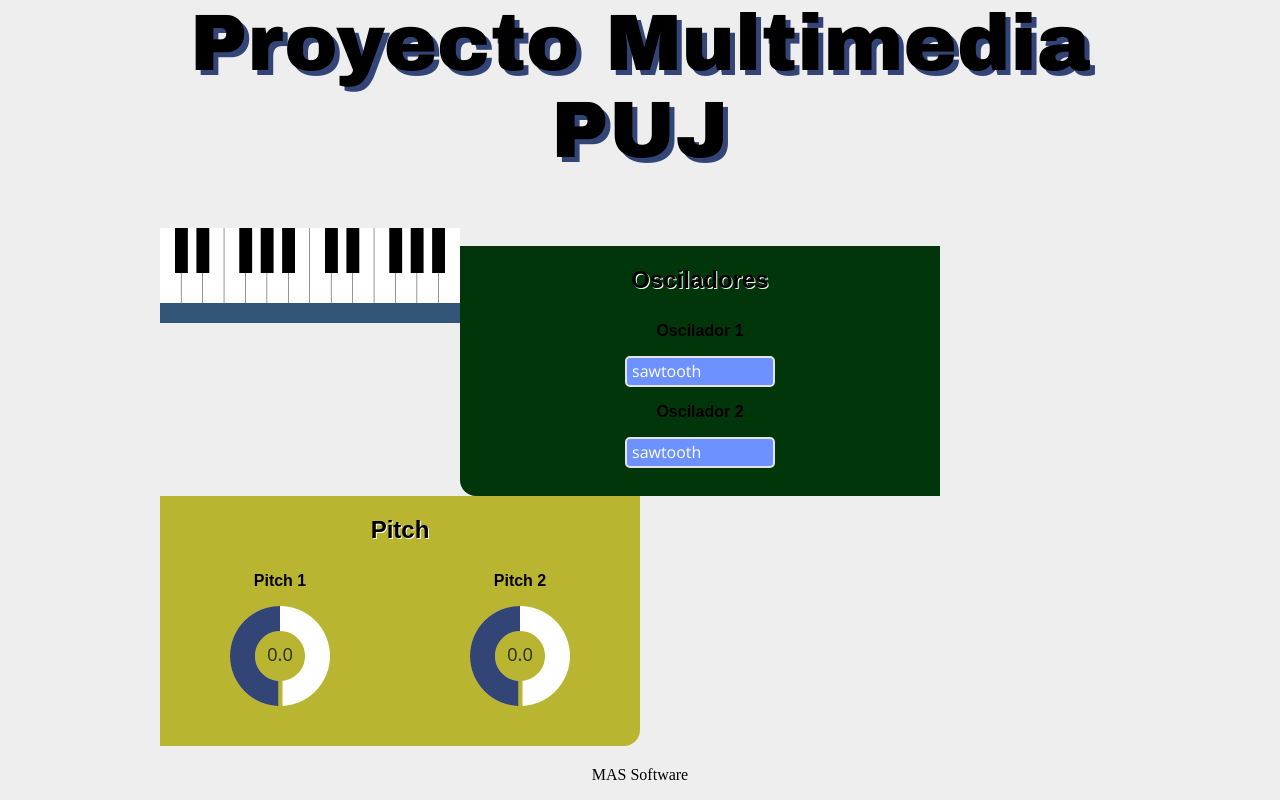
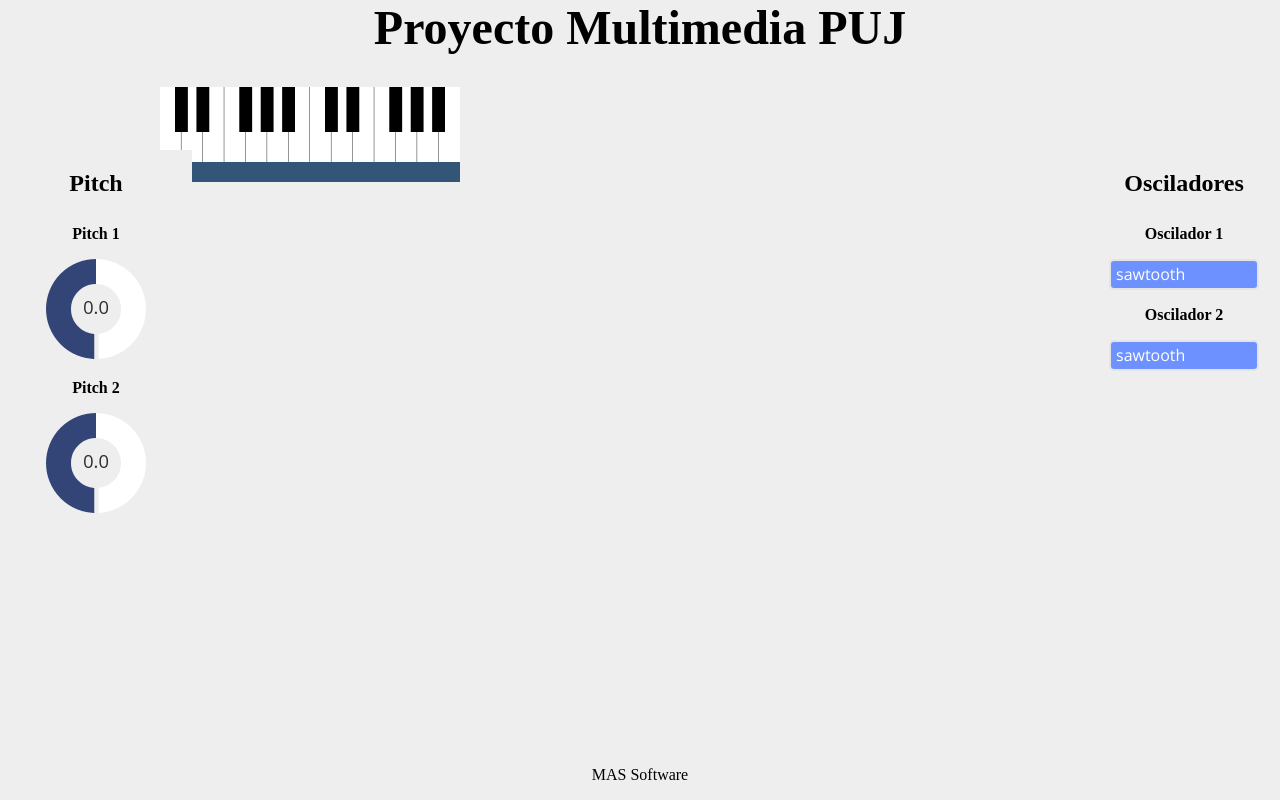
Before and after one commit to mandresbr/PUJSynth, a plain HTML site: page index.html in a window 1280 px wide. Drawn offline with nearby package versions, Linux system fonts and the light colour scheme.

Commit message:
updating synth

```diff
--- a/css/style.css
+++ b/css/style.css
@@ -9,21 +9,19 @@ html,
 
         h1 {
             text-align: center;
-            font-size: 5em;
-            font-family: "Arial Black", sans-serif;
-            text-shadow: 5px 5px #347;
+            font-size: 3em;
+            font-family: "Times New Roman", sans-serif;
             margin-top: auto;
         }
 
         h2 {
-            font-family: "Arial", sans-serif;
+            font-family: "Times New Roman", sans-serif;
             font-weight: bold;
             margin-bottom: 0.5em;
-            text-shadow: 1px 1px #fff;
         }
 
         p {
-            font-family: "Arial", sans-serif;
+            font-family: "Times New Roman", sans-serif;
             font-weight: bold;
             display: inline-block;
             padding: 0;
@@ -48,6 +46,16 @@ html,
             padding: 1em;
             text-align: center;
         }
+        #volume2 {
+            overflow: hidden;
+            width: 1000px;
+            height: 100%;
+            margin: 0 auto;
+            text-align: center;
+            padding-left: 0.5em;
+            padding-right: 0.5em;
+            background-color: #000;
+        }
 
         #wrapper {
             overflow: hidden;
@@ -66,30 +74,26 @@ html,
             padding-bottom: 1em;
         }
 
-        #dialAreaDiv {
+        #dialAreaDiv{ /*pitch*/
             float: left;
-            background-color: #bab531;
-            height: 250px;
-            width: 50%;
+            background-color: #eee;
+            height: 650px;
+            width: 15%;
             border-bottom-right-radius: 1em;
+            position: fixed;
+            bottom: 0px;
+            left: 0px;
         }
 
-        #dial1Div {
+        #selectAreaDiv {/*oscilador*/
             float: left;
-            width: 50%;
-        }
-
-        #dial2Div {
-            float: left;
-            width: 50%;
-        }
-
-        #selectAreaDiv {
-            float: left;
-            background-color: #003609;
-            height: 250px;
-            width: 50%;
+            background-color: #eee;
+            height: 650px;
+            width: 15%;
             border-bottom-left-radius: 1em;
+            position: fixed;
+            bottom: 0px;
+            right: 0px;
         }
 
         #oscillator1Type {
--- a/js/websynth.js
+++ b/js/websynth.js
@@ -14,6 +14,7 @@ if (mediaScreen.matches) {
 } else {
     keyOctave = 1;
 };
+
 
 //Variables for Oscillator types
 var oscType1 = document.getElementById("oscillator1Type").value;
```
